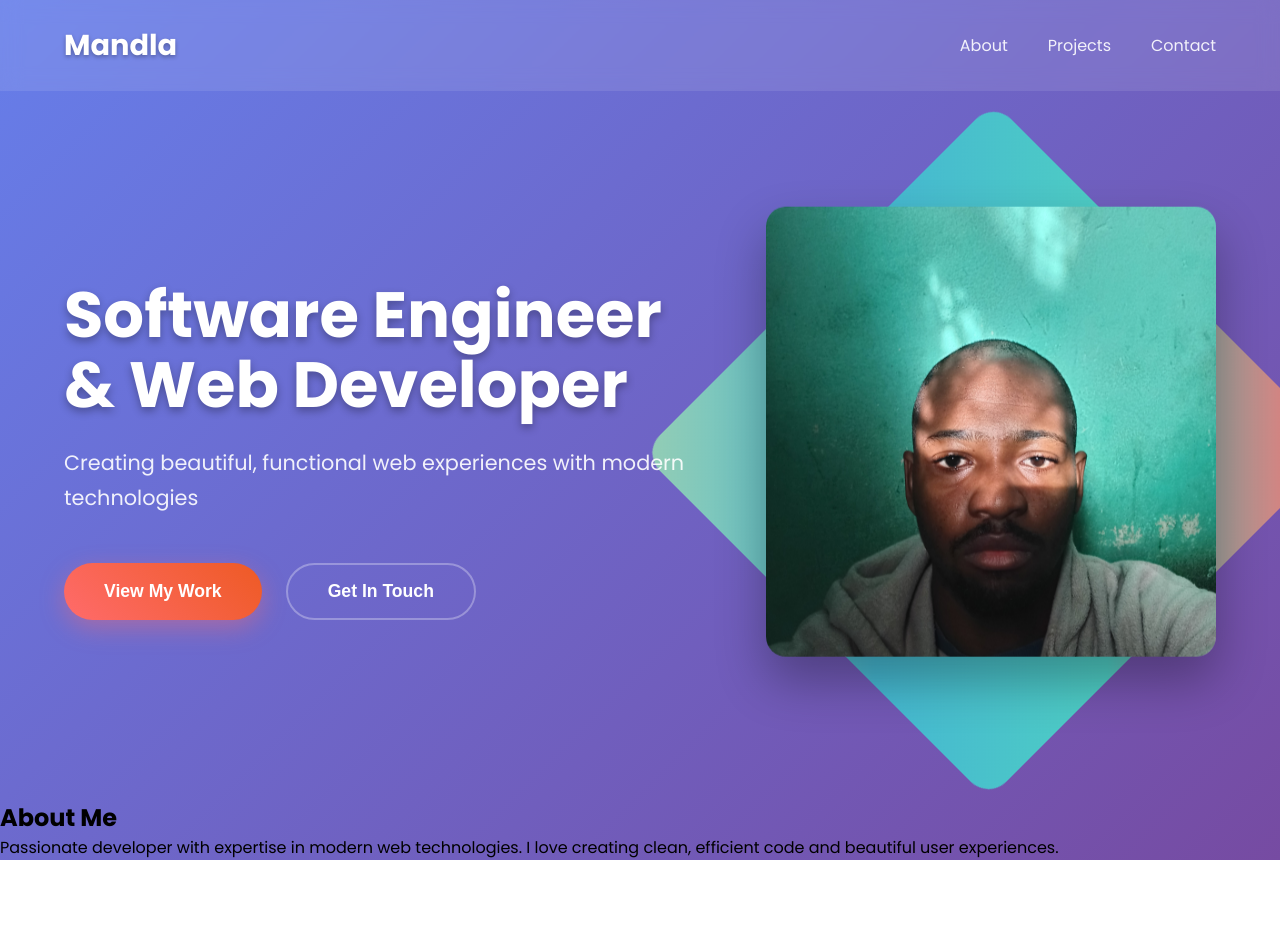
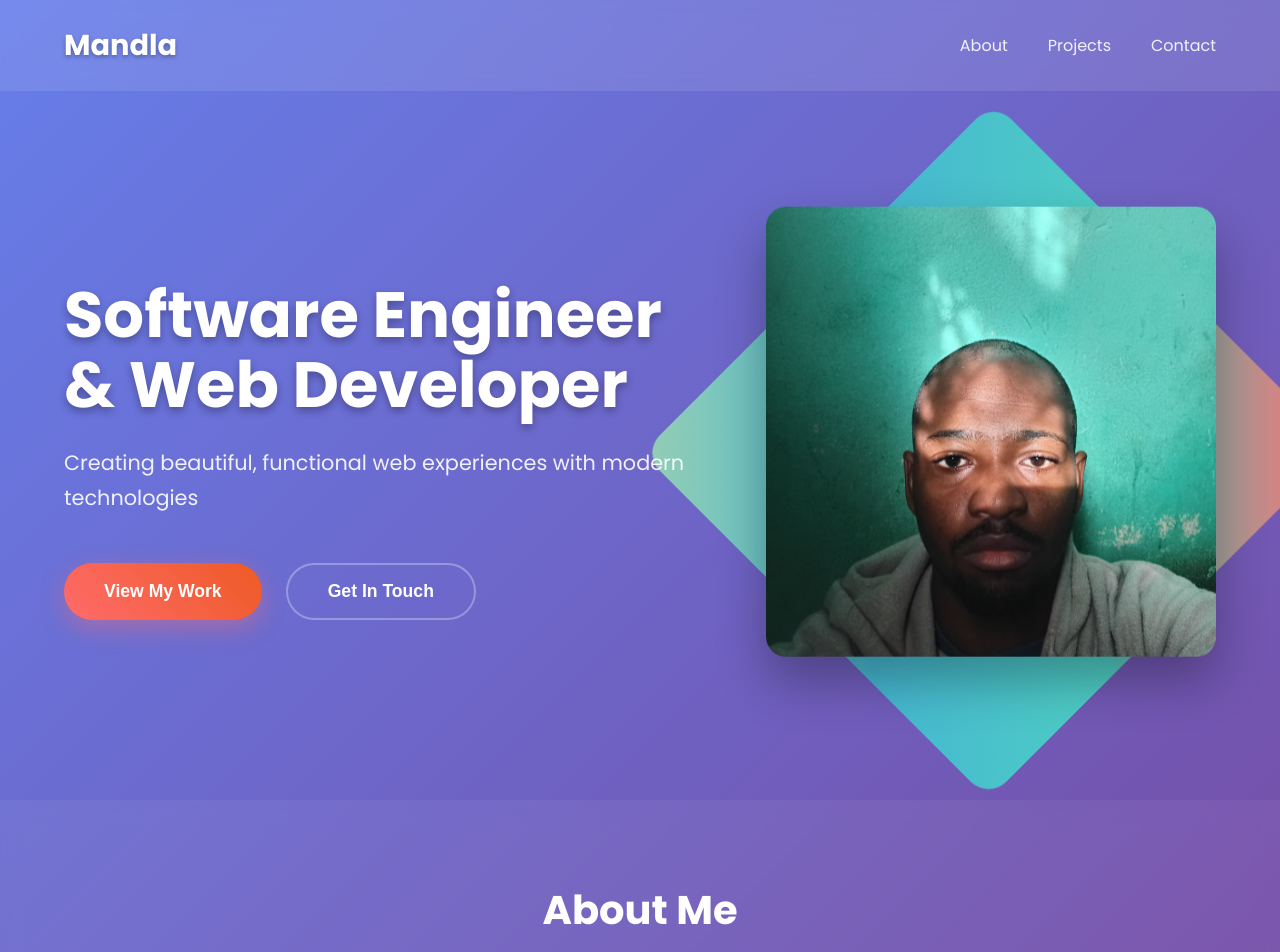
Before and after one commit to Mandla7784/Notion-project-Landing-Page, a website: page src/index.html in a window 1280 px wide. Shown: the top 952 px of the page. Before the commit the page ends 860 px from the top, so only its background shows below. Drawn offline with Linux system fonts and the light colour scheme.

Commit message:
Added animations and styles for about section in styles.scss

```diff
--- a/src/styles/styles.scss
+++ b/src/styles/styles.scss
@@ -249,3 +249,26 @@ body {
     animation: fadeInUp 1s ease-out 0.2s both;
   }
 }
+
+.about{
+    padding: 5rem 0;
+    background: rgba(255, 255, 255, 0.05);
+    backdrop-filter: blur(10px);
+    text-align: center;
+}
+
+.about h2 {
+    font-size: 2.5rem;
+    color: white;
+    margin-bottom: 2rem;
+    animation: fadeInUp 1s ease-out;
+}
+
+.about p {
+    font-size: 1.2rem;
+    color: rgba(255, 255, 255, 0.8);
+    max-width: 600px;
+    margin: 0 auto;
+    line-height: 1.6;
+    animation: fadeInUp 1s ease-out 0.2s both;
+}
```
Also changed, not shown: src/styles/styles.css, 1 other file.
